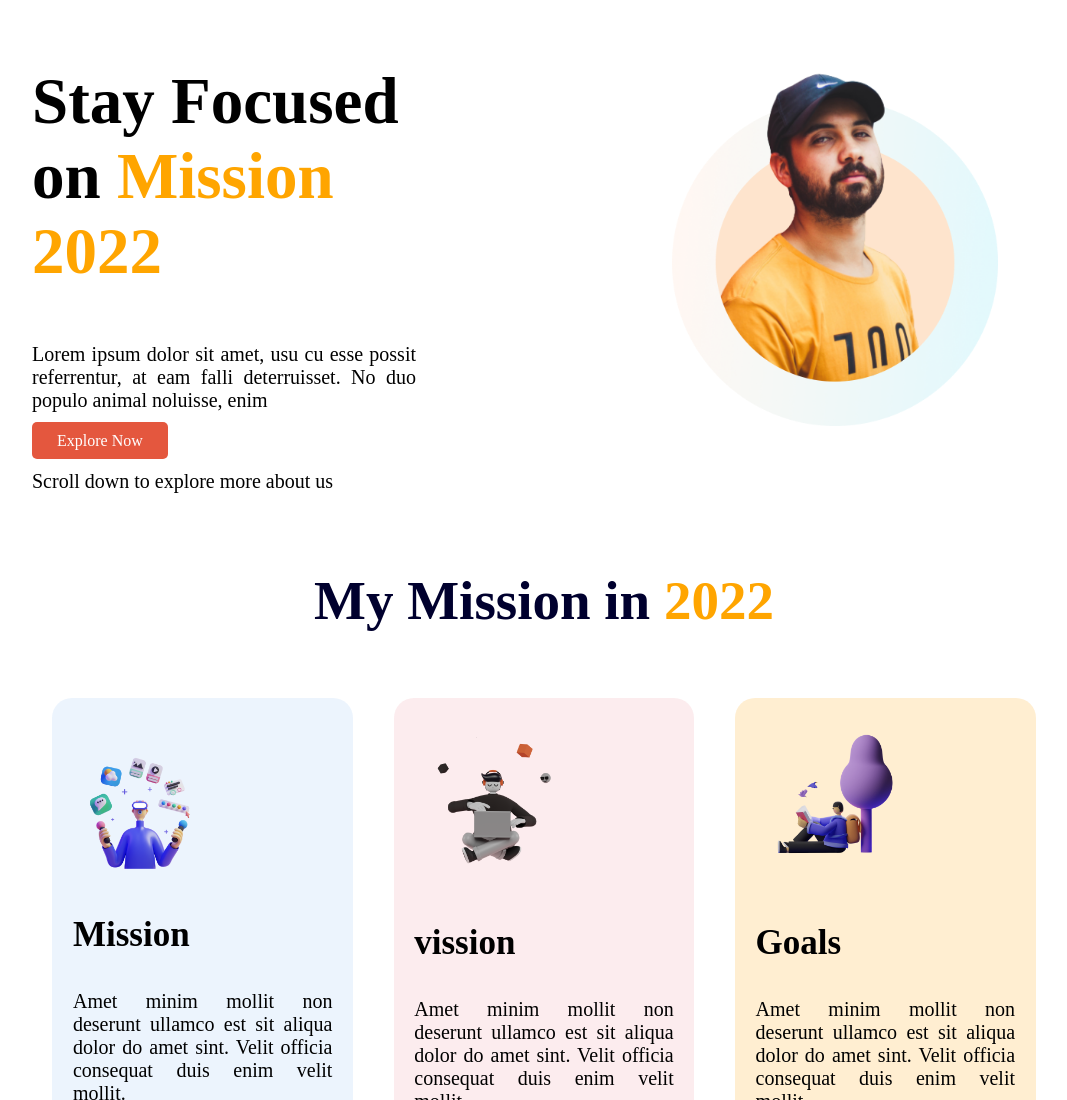
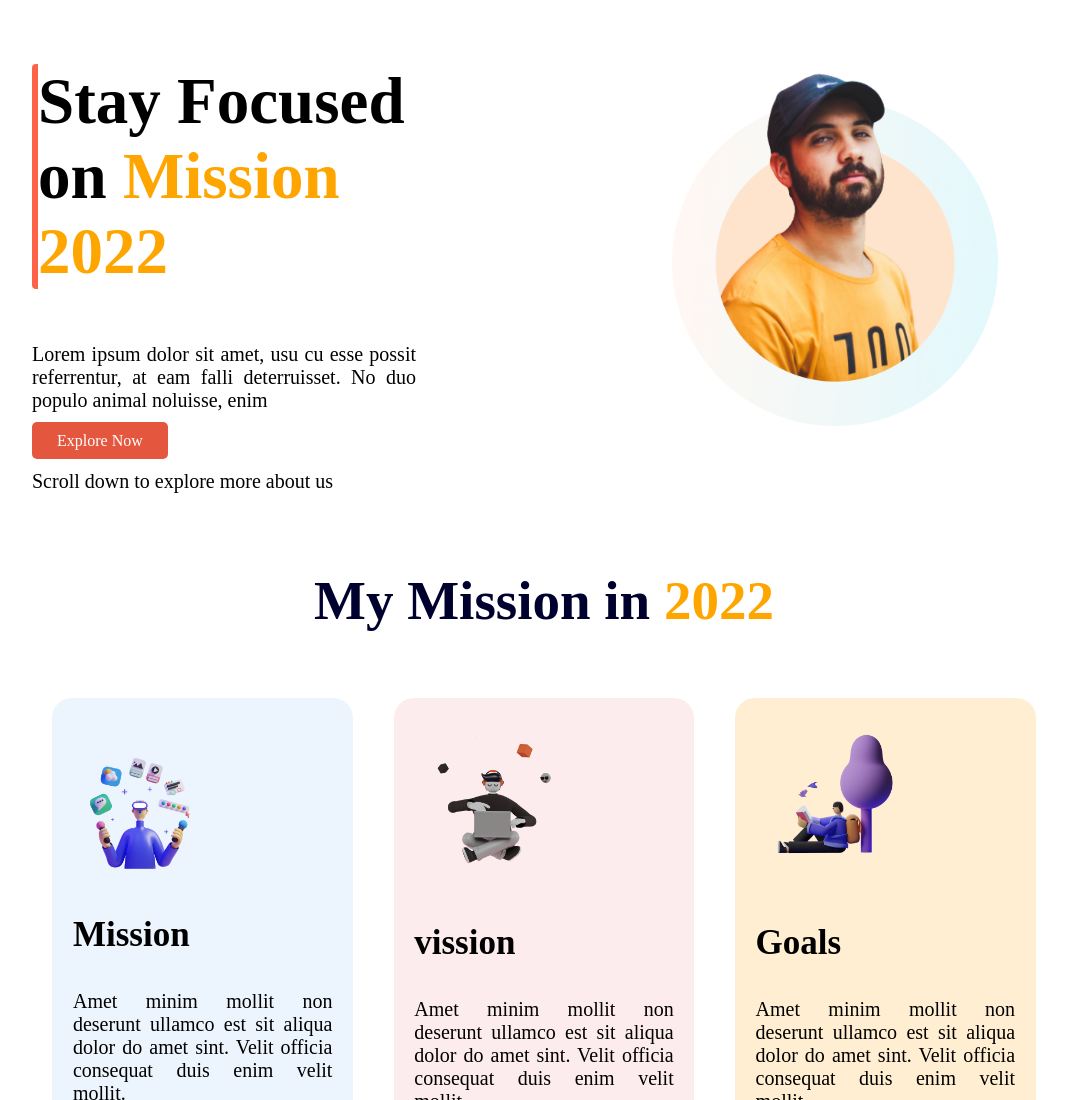
Before and after one commit to MUHAMMADSabbirHossain/mission-2022, a plain HTML site: page index.html in a window 1280 px wide. Shown: the top 1100 px of the page, without its empty margins (96-1163 px from the left). Drawn offline with Linux system fonts and the light colour scheme.

Commit message:
border added at stay-focused section

```diff
--- a/index.html
+++ b/index.html
@@ -10,9 +10,9 @@
 </head>
 
 <body>
-    <section class=" stay-focused flex-container">
+    <section class="stay-focused flex-container">
         <div class="half-width">
-            <div>
+            <div class="focused">
                 <h1>Stay Focused on <span class="color-orange">Mission 2022</span></h1>
             </div>
 
--- a/style.css
+++ b/style.css
@@ -33,6 +33,12 @@ h3 {
 p {
     font-size: 20px;
     text-align: justify;
+}
+
+.focused {
+    border-left: 6px solid;
+    border-color: tomato;
+    border-radius: 4px;
 }
 
 .color-orange {
```
